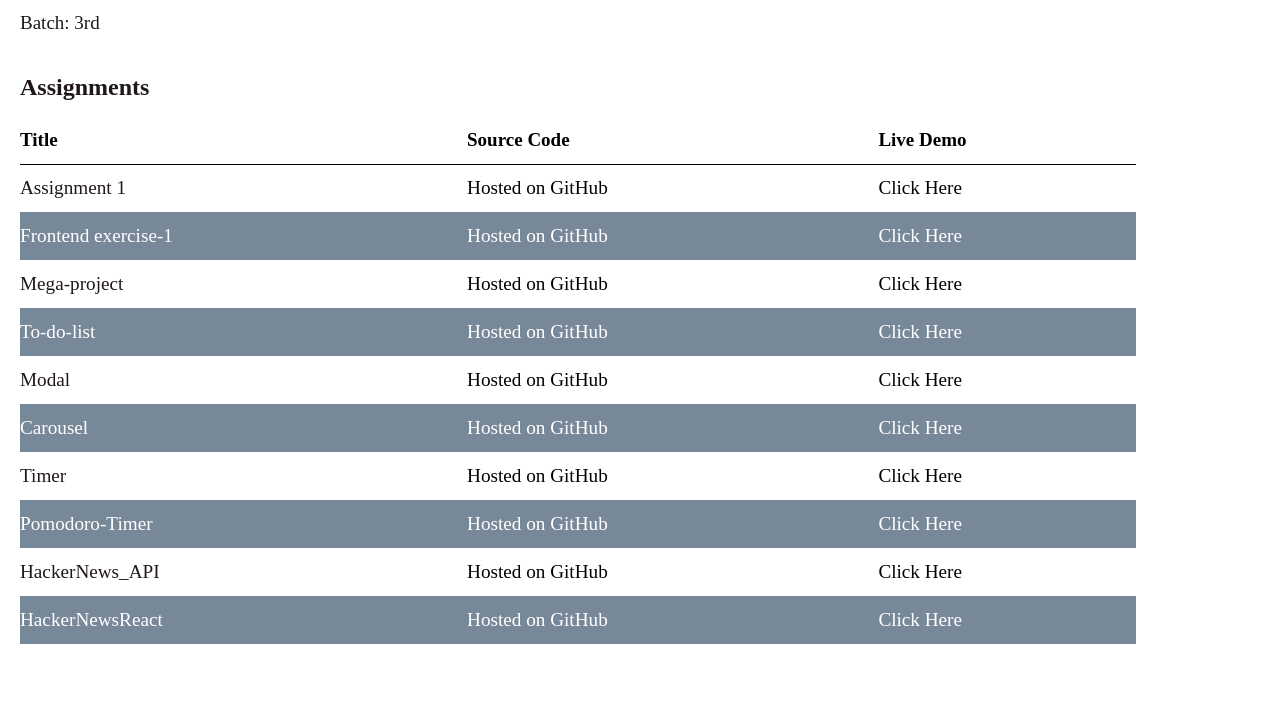
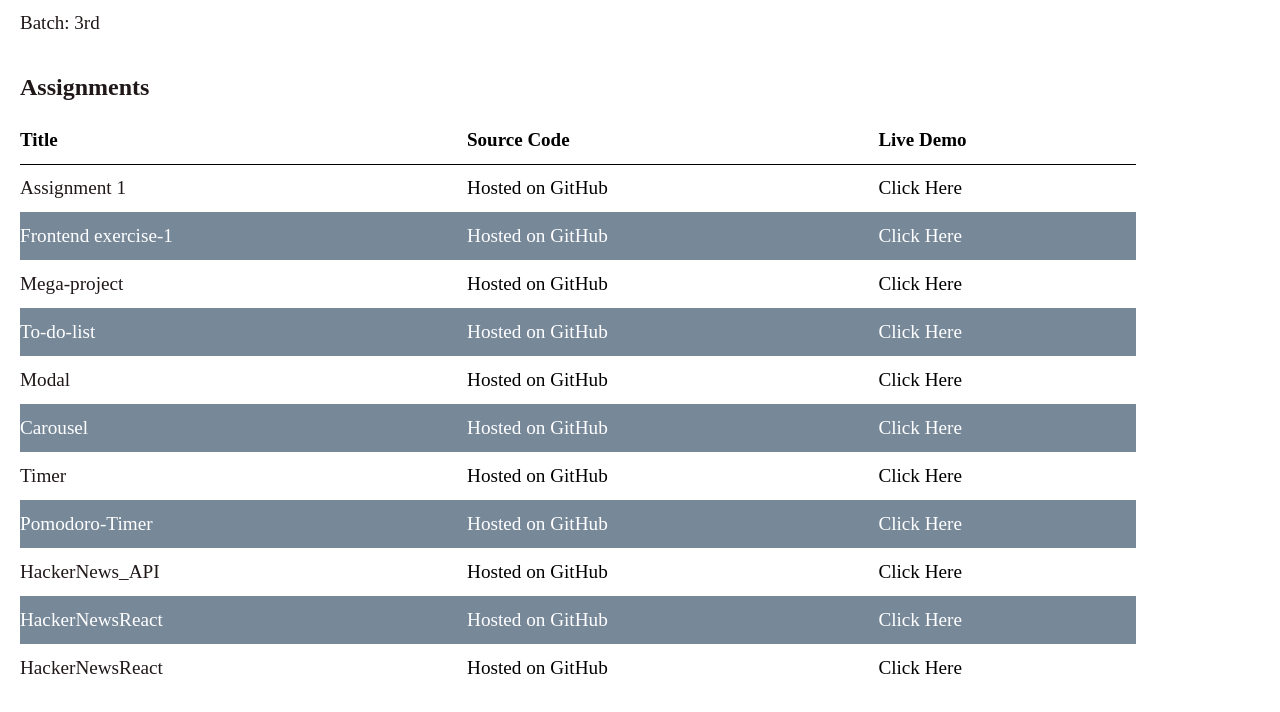
Before and after one commit to seemapoudel58/Sessami-Assignment, a plain HTML site: page index.html in a window 1280 px wide. Shown: the part 102-814 px from the top of the page. Drawn offline with Linux system fonts and the light colour scheme.

Commit message:
new-project

```diff
--- a/index.html
+++ b/index.html
@@ -135,6 +135,19 @@
                   target="_blank" title="click here">Click Here</a>
               </td>
             </tr>
+            <tr>
+              <td>HackerNewsReact</td>
+              <td>
+                <a
+                  href=" https://github.com/seemapoudel58/React-GithubUI"
+                  target="_blank" title="Hosted on GitHub">Hosted on GitHub</a>
+              </td>
+              <td>
+                <a
+                  href="https://react-github-ui.vercel.app/"
+                  target="_blank" title="click here">Click Here</a>
+              </td>
+            </tr>
 
         </tbody>
       </table>
```
